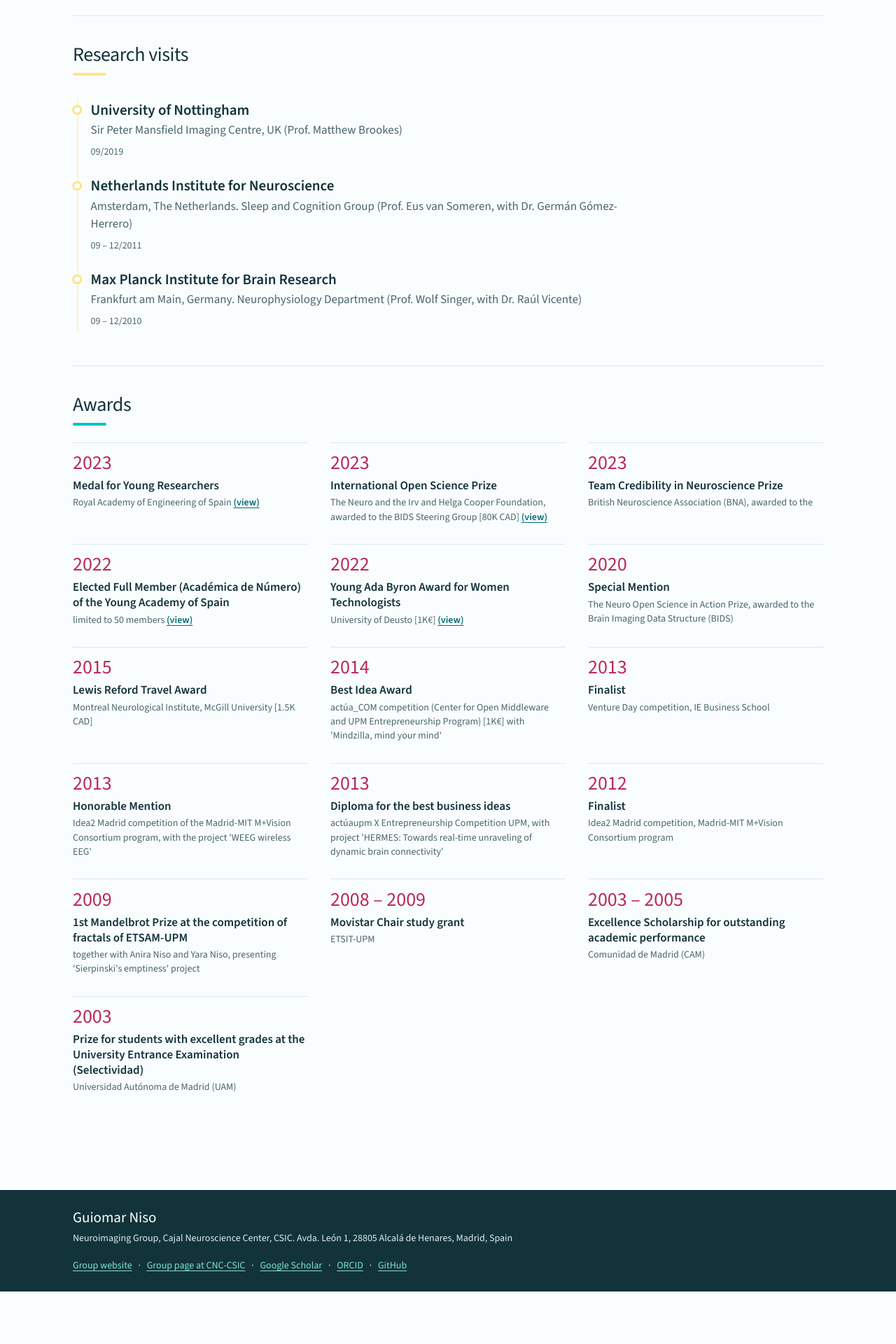
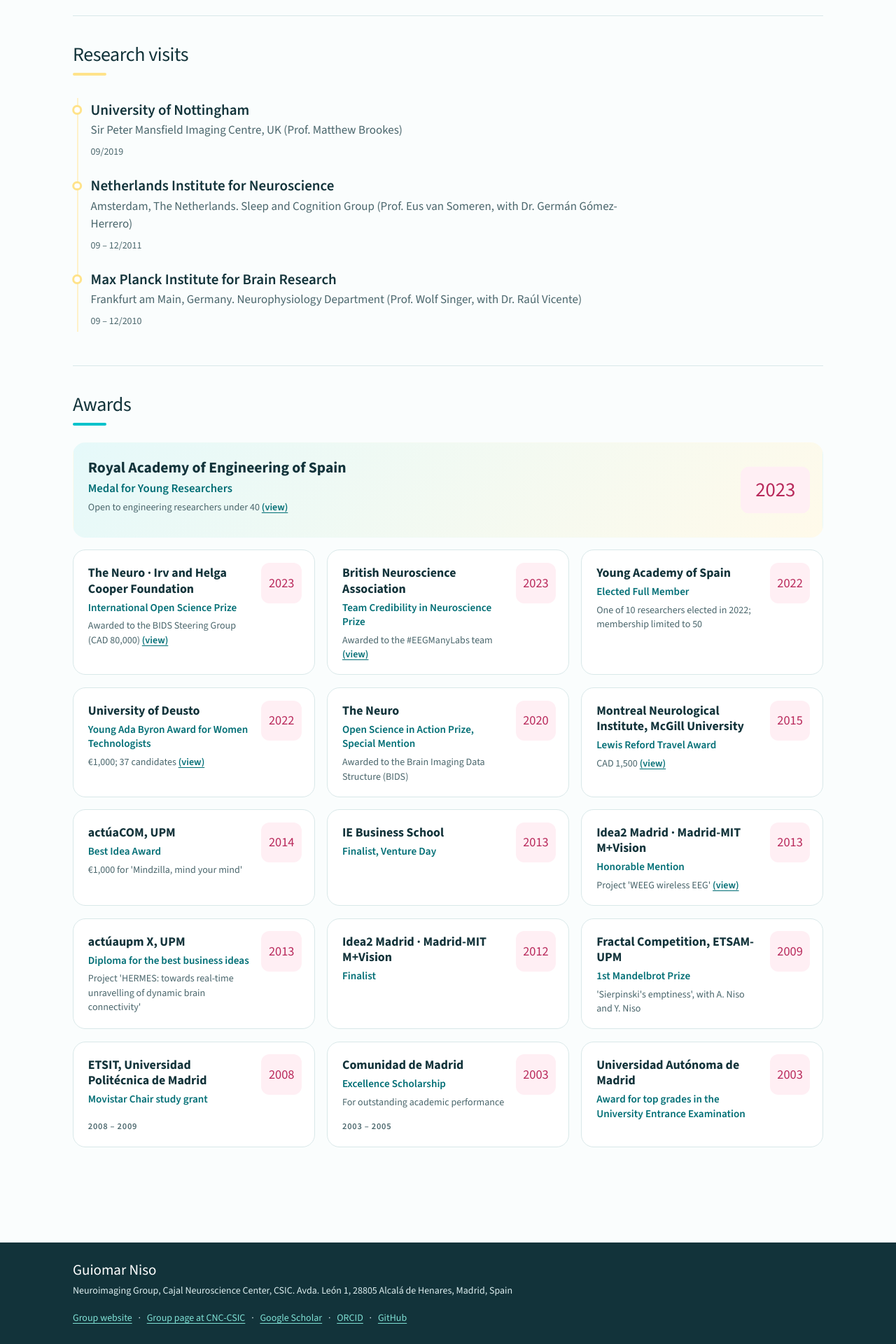
Before and after one commit to guiomar/guiomar.github.io, a Jekyll site: the page built from vitae.html, in a window 1280 px wide. Shown: the part 2738-4658 px from the top of the page at 70% size. Built offline with Jekyll 4.4.1, drawn with Linux system fonts in a browser that asks for light colours; before the commit the page ends 4583 px from its top, so only the background shows below that.

Commit message:
Vitae: awards updated from the CV, same card design as positions
Co-Authored-By: Claude Opus 5.5 <noreply@anthropic.com>
Claude-Session: https://claude.ai/code/session_016qHx7xJtVuA2p8MXZK7uaB

```diff
--- a/_data/vitae.yml
+++ b/_data/vitae.yml
@@ -88,41 +88,73 @@
       text: Max Planck Institute for Brain Research, Frankfurt am Main, Germany. Neurophysiology Department (Prof. Wolf Singer, with Dr. Raúl Vicente)
 
 - title: Awards
-  style: awards
+  style: cards
+  id: awards
   entries:
-    - years: "2023"
-      text: Medal for Young Researchers, Royal Academy of Engineering of Spain
+    - org: Royal Academy of Engineering of Spain
+      role: Medal for Young Researchers
+      desc: Open to engineering researchers under 40
+      years: "2023"
       link: https://www.raing.es/comunicacion/actos/premios-y-distinciones/premios-jovenes-investigadores/premios-jovenes-investigadores-2023/
-    - years: "2023"
-      text: International Open Science Prize, The Neuro and the Irv and Helga Cooper Foundation, awarded to the BIDS Steering Group [80K CAD]
+      featured: true
+    - org: The Neuro · Irv and Helga Cooper Foundation
+      role: International Open Science Prize
+      desc: Awarded to the BIDS Steering Group (CAD 80,000)
+      years: "2023"
       link: https://www.mcgill.ca/neuro/article/rewarding-excellence-open-science
-    - years: "2023"
-      text: Team Credibility in Neuroscience Prize, British Neuroscience Association (BNA), awarded to the #EEGManyLabs team
-    - years: "2022"
-      text: Elected Full Member (Académica de Número) of the Young Academy of Spain, limited to 50 members
-      link: https://academiajoven.es/academicos/
-    - years: "2022"
-      text: Young Ada Byron Award for Women Technologists, University of Deusto [1K€]
+    - org: British Neuroscience Association
+      role: Team Credibility in Neuroscience Prize
+      desc: "Awarded to the #EEGManyLabs team"
+      years: "2023"
+      link: https://www.bna.org.uk/mediacentre/news/credibility-prize-2023/
+    - org: Young Academy of Spain
+      role: Elected Full Member
+      desc: One of 10 researchers elected in 2022; membership limited to 50
+      years: "2022"
+    - org: University of Deusto
+      role: Young Ada Byron Award for Women Technologists
+      desc: "€1,000; 37 candidates"
+      years: "2022"
       link: https://www.deusto.es/es/inicio/somos-deusto/facultades/ingenieria/eventos-y-premios/premio-ada-byron
-    - years: "2020"
-      text: Special Mention, The Neuro Open Science in Action Prize, awarded to the Brain Imaging Data Structure (BIDS)
-    - years: "2015"
-      text: Lewis Reford Travel Award, Montreal Neurological Institute, McGill University [1.5K CAD]
-    - years: "2014"
-      text: Best Idea Award, actúa_COM competition (Center for Open Middleware and UPM Entrepreneurship Program) [1K€] with 'Mindzilla, mind your mind'
-    - years: "2013"
-      text: Finalist, Venture Day competition, IE Business School
-    - years: "2013"
-      text: Honorable Mention, Idea2 Madrid competition of the Madrid-MIT M+Vision Consortium program, with the project 'WEEG wireless EEG'
-    - years: "2013"
-      text: "Diploma for the best business ideas, actúaupm X Entrepreneurship Competition UPM, with project 'HERMES: Towards real-time unraveling of dynamic brain connectivity'"
-    - years: "2012"
-      text: Finalist, Idea2 Madrid competition, Madrid-MIT M+Vision Consortium program
-    - years: "2009"
-      text: 1st Mandelbrot Prize at the competition of fractals of ETSAM-UPM, together with Anira Niso and Yara Niso, presenting 'Sierpinski's emptiness' project
-    - years: 2008 – 2009
-      text: Movistar Chair study grant, ETSIT-UPM
-    - years: 2003 – 2005
-      text: Excellence Scholarship for outstanding academic performance, Comunidad de Madrid (CAM)
-    - years: "2003"
-      text: Prize for students with excellent grades at the University Entrance Examination (Selectividad), Universidad Autónoma de Madrid (UAM)
+    - org: The Neuro
+      role: Open Science in Action Prize, Special Mention
+      desc: Awarded to the Brain Imaging Data Structure (BIDS)
+      years: "2020"
+    - org: Montreal Neurological Institute, McGill University
+      role: Lewis Reford Travel Award
+      desc: CAD 1,500
+      years: "2015"
+      link: https://www.mcgill.ca/neuro/education/financial-support/competition-results
+    - org: actúaCOM, UPM
+      role: Best Idea Award
+      desc: "€1,000 for 'Mindzilla, mind your mind'"
+      years: "2014"
+    - org: IE Business School
+      role: Finalist, Venture Day
+      years: "2013"
+    - org: Idea2 Madrid · Madrid-MIT M+Vision
+      role: Honorable Mention
+      desc: "Project 'WEEG wireless EEG'"
+      years: "2013"
+      link: https://www.madrimasd.org/blogs/emprendedores/2014/03/06/136070
+    - org: actúaupm X, UPM
+      role: Diploma for the best business ideas
+      desc: "Project 'HERMES: towards real-time unravelling of dynamic brain connectivity'"
+      years: "2013"
+    - org: Idea2 Madrid · Madrid-MIT M+Vision
+      role: Finalist
+      years: "2012"
+    - org: Fractal Competition, ETSAM-UPM
+      role: 1st Mandelbrot Prize
+      desc: "'Sierpinski's emptiness', with A. Niso and Y. Niso"
+      years: "2009"
+    - org: ETSIT, Universidad Politécnica de Madrid
+      role: Movistar Chair study grant
+      years: 2008 – 2009
+    - org: Comunidad de Madrid
+      role: Excellence Scholarship
+      desc: For outstanding academic performance
+      years: 2003 – 2005
+    - org: Universidad Autónoma de Madrid
+      role: Award for top grades in the University Entrance Examination
+      years: "2003"
--- a/assets/css/main.css
+++ b/assets/css/main.css
@@ -322,3 +322,27 @@ p { margin: 0 0 1em; }
 #positions .cv2__pos--featured .cv2__role { font-size: 1.05rem; }
 #positions .cv2__pos--featured .cv2__logo { width: 6.2rem; height: 4.2rem; top: 50%; transform: translateY(-50%); }
 #positions li.cv2__pos--featured .cv2__when { padding-top: .6rem; }
+
+/* Vitae awards, same design as positions */
+#awards ul { grid-template-columns: repeat(auto-fill, minmax(min(100%, 18rem), 1fr)); gap: 1.1rem; }
+#awards li.cv2__pos { display: flex; flex-direction: column; border: 1px solid var(--line); border-top: 1px solid var(--line);
+  border-radius: 18px; padding: 1.3rem 5.6rem 1.1rem 1.3rem !important; background: var(--surface); min-height: 11.5rem;
+  transition: border-color .2s, box-shadow .2s; }
+#awards li.cv2__pos:hover { border-color: color-mix(in srgb, var(--turquoise) 60%, white); box-shadow: 0 6px 20px -12px rgba(18,51,58,.35); }
+#awards .cv2__logo { position: absolute; top: 1.1rem; right: 1.1rem; width: 3.6rem; height: 3.6rem; display: grid; place-items: center;
+  border-radius: 12px; background: #fff; border: 1px solid var(--line); padding: .35rem; }
+#awards .cv2__logo img { position: static; width: 100%; height: 100%; object-fit: contain; }
+#awards .cv2__head { font-size: 1.12rem; font-weight: 700; line-height: 1.25; }
+#awards .cv2__role { font-size: .95rem; font-weight: 600; color: #006E75; margin-top: .35rem !important; }
+#awards .cv2__rest { font-size: .88rem; line-height: 1.45; margin-top: .4rem !important; }
+#awards .cv2__when { margin-top: auto !important; padding-top: .9rem; font-size: .78rem; font-weight: 600; letter-spacing: .06em; text-transform: uppercase; color: var(--ink-soft); }
+#awards li.cv2__pos--featured { grid-column: 1 / -1; min-height: 0; padding-right: 8rem !important;
+  background: linear-gradient(135deg, color-mix(in srgb, var(--turquoise) 10%, white), color-mix(in srgb, var(--yellow) 18%, white)); border-color: transparent; }
+#awards .cv2__pos--featured .cv2__head { font-size: 1.35rem; }
+#awards .cv2__pos--featured .cv2__role { font-size: 1.05rem; }
+#awards .cv2__pos--featured .cv2__logo { width: 6.2rem; height: 4.2rem; top: 50%; transform: translateY(-50%); }
+#awards li.cv2__pos--featured .cv2__when { padding-top: .6rem; }
+
+#awards .cv2__yeartile { font-size: 1.15rem; font-weight: 300; color: #B8285A; background: color-mix(in srgb, var(--pink) 10%, white); border-color: transparent; }
+#awards li.cv2__pos--featured .cv2__yeartile { font-size: 1.8rem; }
+#awards li.cv2__pos { min-height: 8.5rem; }
--- a/vitae.html
+++ b/vitae.html
@@ -17,11 +17,11 @@ permalink: /vitae/
     {% assign rest = e.text | remove_first: head | remove_first: ', ' %}
     {% if e.org %}
     <li class="cv2__pos{% if e.featured %} cv2__pos--featured{% endif %}">
-      {% if e.logo %}<span class="cv2__logo"><img src="{{ '/assets/img/logos/' | append: e.logo | relative_url }}" alt="" loading="lazy"></span>{% endif %}
+      {% if e.logo %}<span class="cv2__logo"><img src="{{ '/assets/img/logos/' | append: e.logo | relative_url }}" alt="" loading="lazy"></span>{% elsif s.title == 'Awards' %}<span class="cv2__logo cv2__yeartile">{{ e.years | split: ' ' | first }}</span>{% endif %}
       <p class="cv2__head">{{ e.org }}</p>
       <p class="cv2__role">{{ e.role }}</p>
-      {% if e.desc %}<p class="cv2__rest">{{ e.desc }}</p>{% endif %}
-      <p class="cv2__when">{{ e.years }}</p>
+      {% if e.desc or e.link %}<p class="cv2__rest">{{ e.desc }}{% if e.link %} <a href="{{ e.link }}">(view)</a>{% endif %}</p>{% endif %}
+      {% unless s.title == 'Awards' and e.years.size < 5 %}<p class="cv2__when">{{ e.years }}</p>{% endunless %}
     </li>
     {% continue %}
     {% endif %}
```
